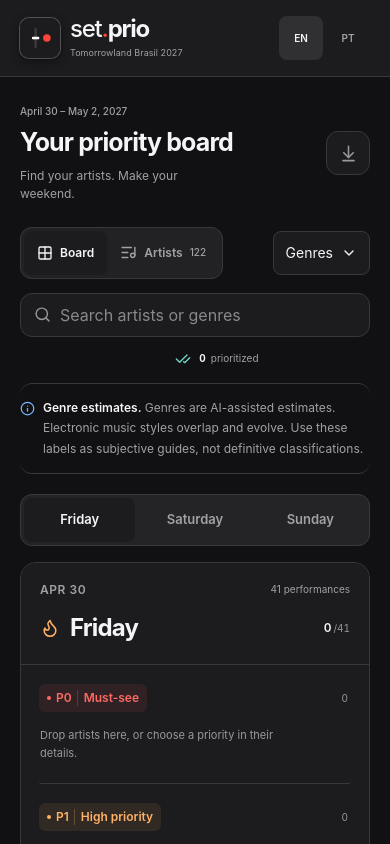
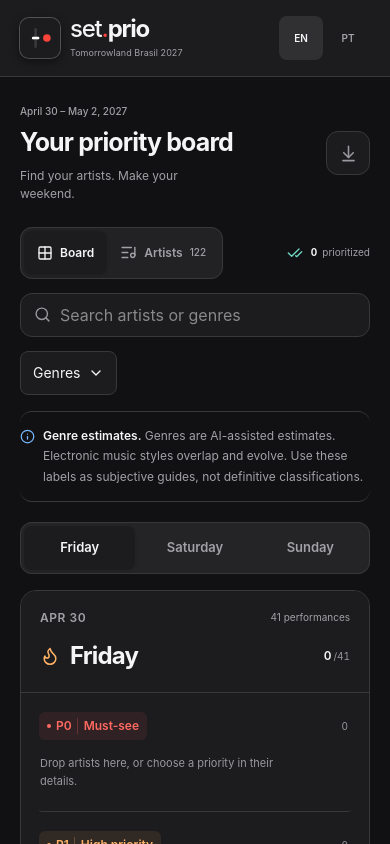
Before and after one commit to heldercostaa/set.prio, a React (Vite) app: page / in a window 390 px wide. Shown: the top 844 px of the page. Built offline with nearby package versions, Linux system fonts and the light colour scheme.

Commit message:
fix: place mobile genre controls without horizontal overflow

```diff
--- a/src/components/planner/genre-filter.tsx
+++ b/src/components/planner/genre-filter.tsx
@@ -17,7 +17,7 @@ export function GenreFilter({
       <DropdownMenu.Trigger asChild>
         <button
           type="button"
-          className="inline-flex min-h-11 items-center gap-2 rounded-lg border border-separator bg-surface px-3 text-sm"
+          className="max-[47.5rem]:col-start-1 max-[47.5rem]:row-start-3 max-[47.5rem]:justify-self-start inline-flex min-h-11 items-center gap-2 rounded-lg border border-separator bg-surface px-3 text-sm"
           aria-label={label}
         >
           {label}
--- a/src/components/planner/planner-toolbar.tsx
+++ b/src/components/planner/planner-toolbar.tsx
@@ -68,7 +68,7 @@ export function PlannerToolbar({
         )}
       </div>
       <GenreFilter language={language} selected={genres} onChange={onGenres} />
-      <span className="plan-count [margin-left:auto] whitespace-nowrap flex items-center gap-1.5 text-muted [font-size:0.6875rem] max-[47.5rem]:[font-size:0.625rem] max-[47.5rem]:gap-1.25 max-[22.5rem]:[font-size:0.5625rem] max-[22.5rem]:gap-0.75">
+      <span className="plan-count max-[47.5rem]:col-start-2 max-[47.5rem]:row-start-1 [margin-left:auto] whitespace-nowrap flex items-center gap-1.5 text-muted [font-size:0.6875rem] max-[47.5rem]:[font-size:0.625rem] max-[47.5rem]:gap-1.25 max-[22.5rem]:[font-size:0.5625rem] max-[22.5rem]:gap-0.75">
         <CheckCheck size="1rem" />
         <strong>{count}</strong>
         <span>{t.prioritized}</span>
```
